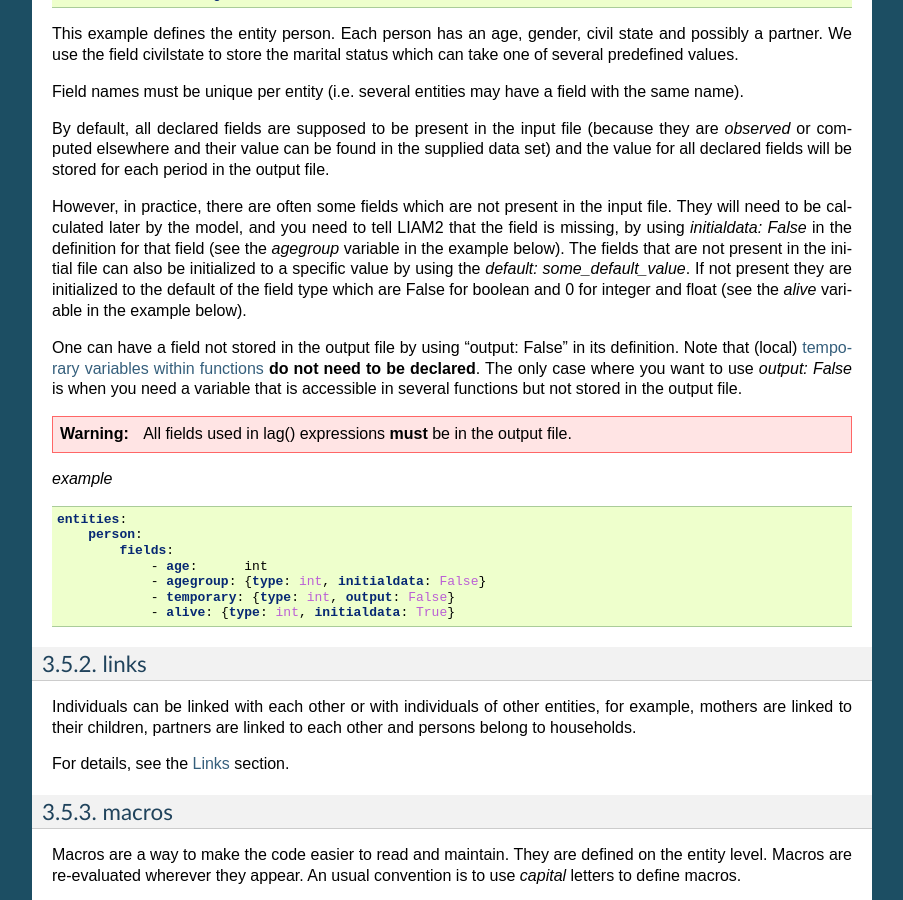
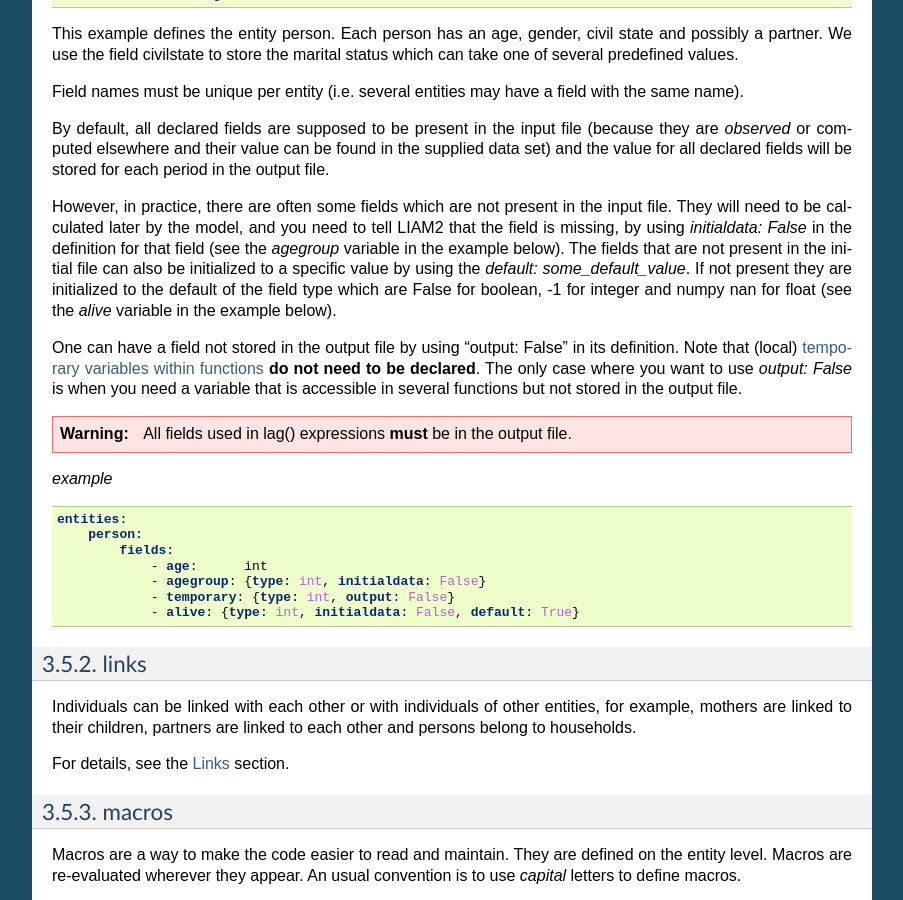
Before and after one commit to liam2/liam2, a Sphinx documentation site: the page built from doc/usersguide/source/model.rst, in a window 1280 px wide and 900 px high, scrolled down 3139 px. Shown: the whole window, without its empty margins (198-1101 px from the left). Built offline with Sphinx 7.4.7, drawn with Linux system fonts in a browser that asks for light colours.

Commit message:
Update model.rst

```diff
--- a/doc/usersguide/source/model.rst
+++ b/doc/usersguide/source/model.rst
@@ -221,8 +221,8 @@ tell LIAM2 that the field is missing, by using `initialdata: False` in the
 definition for that field (see the *agegroup* variable in the example below).
 The fields that are not present in the initial file can also be initialized to
 a specific value by using the `default: some_default_value`. If not present they
-are initialized to the default of the field type which are False for boolean and
-0 for integer and float (see the *alive* variable in the example below).
+are initialized to the default of the field type which are False for boolean,
+-1 for integer and numpy nan for float (see the *alive* variable in the example below).
 
 .. _fields_output:
 
@@ -243,7 +243,7 @@ functions but not stored in the output file.
                 - age:      int
                 - agegroup: {type: int, initialdata: False}
                 - temporary: {type: int, output: False}
-                - alive: {type: int, initialdata: True}
+                - alive: {type: int, initialdata: False, default: True}
 
 links
 -----
```
